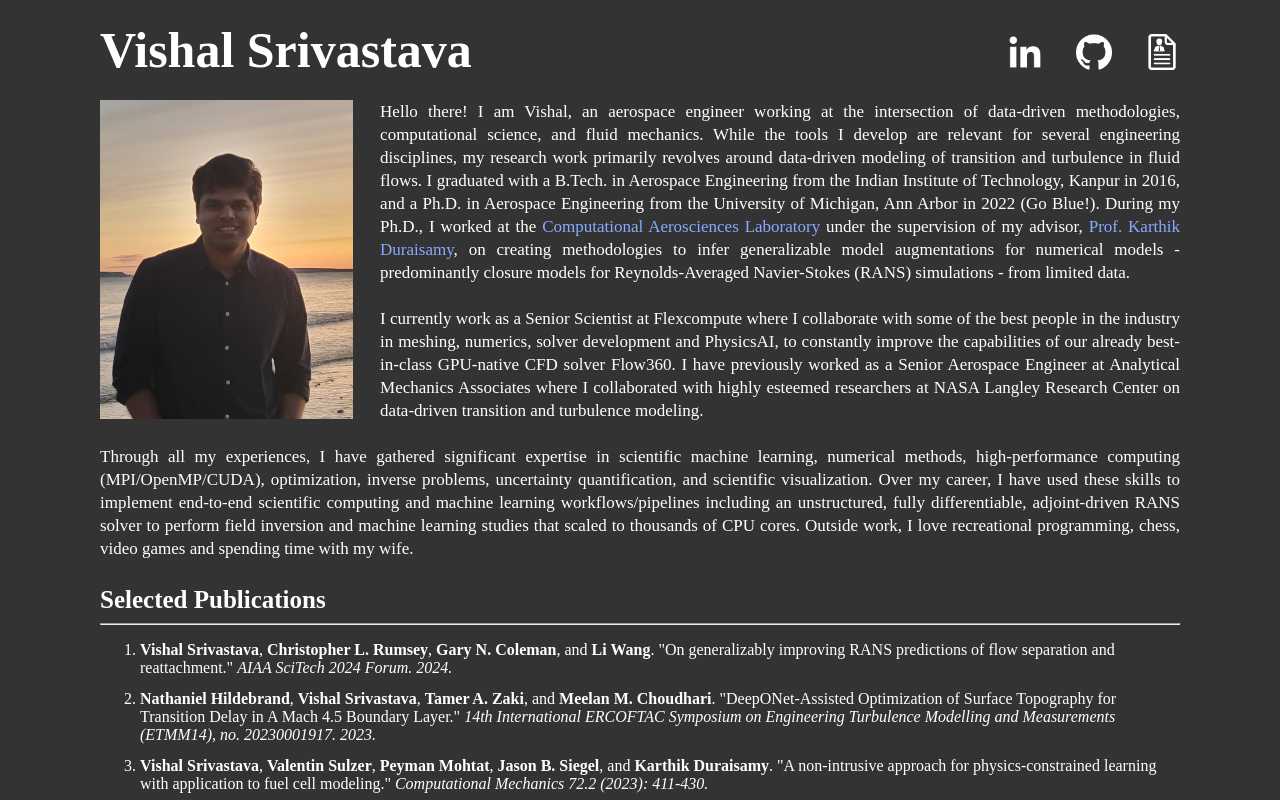
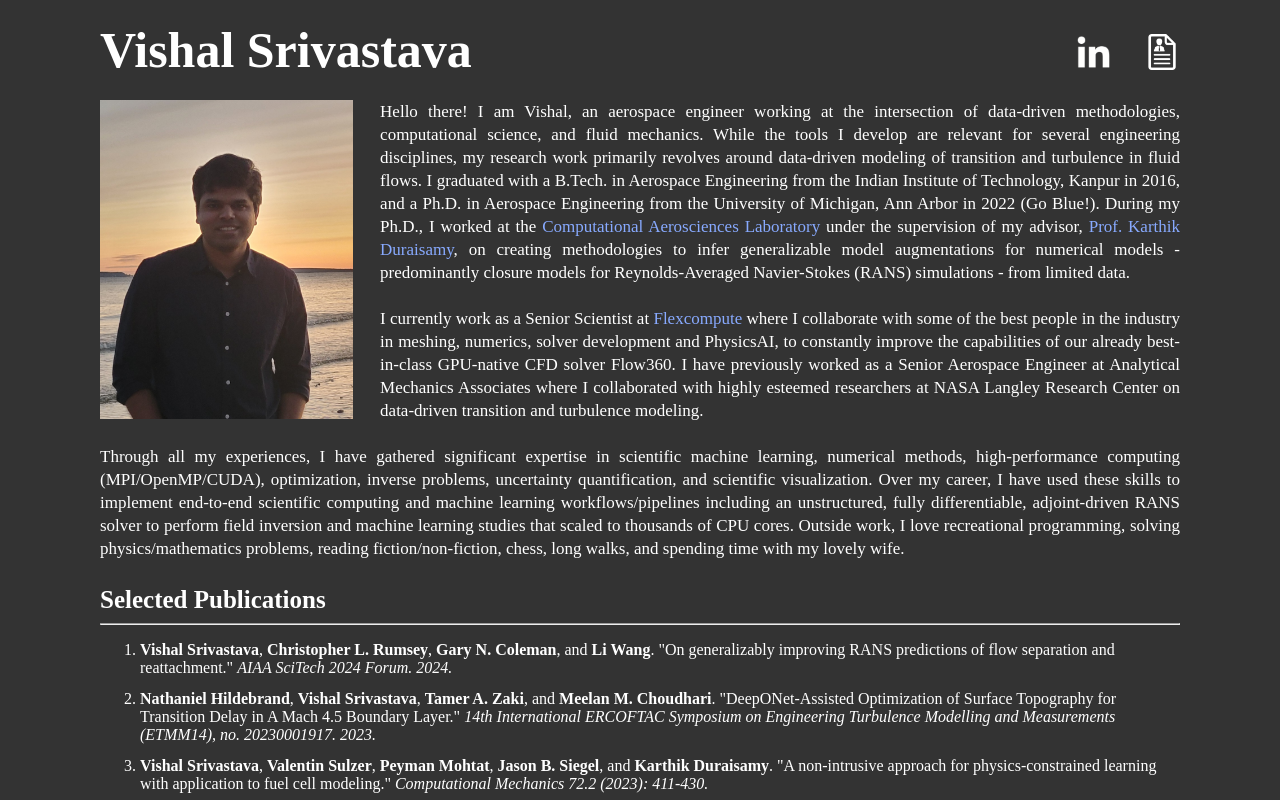
Before and after one commit to svishal-aero/svishal-aero.github.io, a plain HTML site: page index.html in a window 1280 px wide. Shown: the top 800 px of the page. Drawn offline with Linux system fonts and the light colour scheme.

Commit message:
Added some stuff

```diff
--- a/index.html
+++ b/index.html
@@ -13,7 +13,6 @@
       <div id="title"> Vishal Srivastava
         <div id="links">
           <a href="https://www.linkedin.com/in/svishal-aero" target="_blank"><img class="link-image" src="linkedin_logo.png"></a>
-          <a href="https://www.github.com/svishal-aero" target="_blank"><img class="link-image" src="github_logo.png"></a>
           <a href="/cv/Resume_Vishal_Srivastava.pdf" target="_blank"><img class="link-image" src="resume_logo_neg.png"></a>
         </div>
       </div>
@@ -34,7 +33,9 @@
           on creating methodologies to infer generalizable model augmentations for numerical models - predominantly closure models for Reynolds-Averaged Navier-Stokes (RANS) simulations - from limited data.
           <br>
           <br>
-          I currently work as a Senior Scientist at Flexcompute where I collaborate with some of the best people in the industry in meshing, numerics, solver development and PhysicsAI, to constantly improve the capabilities of our already best-in-class GPU-native CFD solver Flow360.
+          I currently work as a Senior Scientist at
+          <a href="https://www.flexcompute.com">Flexcompute</a>
+          where I collaborate with some of the best people in the industry in meshing, numerics, solver development and PhysicsAI, to constantly improve the capabilities of our already best-in-class GPU-native CFD solver Flow360.
           I have previously worked as a Senior Aerospace Engineer at Analytical Mechanics Associates where I collaborated with highly esteemed researchers at NASA Langley Research Center on data-driven transition and turbulence modeling.
 
         </div>
@@ -47,7 +48,7 @@
         Through all my experiences, I have gathered significant expertise in scientific machine learning, numerical methods, high-performance computing (MPI/OpenMP/CUDA), optimization, inverse problems, uncertainty quantification, and scientific visualization.
         Over my career, I have used these skills to implement end-to-end scientific computing and machine learning workflows/pipelines including an unstructured, fully differentiable, adjoint-driven RANS solver to perform field inversion and machine learning studies
         that scaled to thousands of CPU cores.
-        Outside work, I love recreational programming, chess, video games and spending time with my wife.
+        Outside work, I love recreational programming, solving physics/mathematics problems, reading fiction/non-fiction, chess, long walks, and spending time with my lovely wife.
 
       </div>
 
```
Also changed, not shown: 1 other file.
